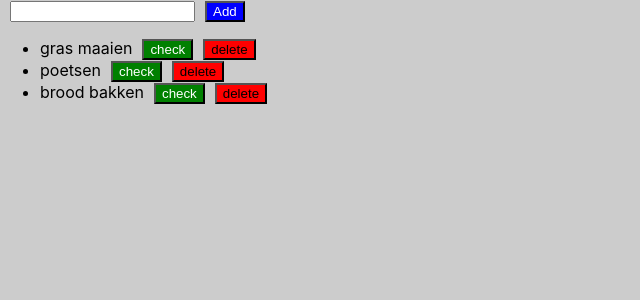
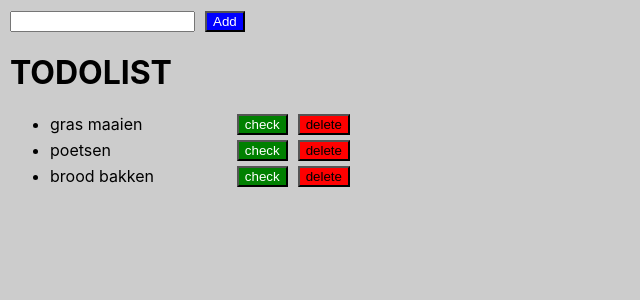
Before and after one commit to Bjorn1973/react_todo_usecontext, a React (Vite) app: page / in a window 1280 px wide. Shown: the top 300 px of the page, without its empty margins (0-640 px from the left). Built offline with nearby package versions, Linux system fonts and the light colour scheme.

Commit message:
a bit of styling2

```diff
--- a/src/App.css
+++ b/src/App.css
@@ -1,16 +1,23 @@
 body {
   background-color: #ccc;
+  padding: 10px;
 }
-.input {
-  margin-left: 10px;
-}
+
 .add {
   background-color: blue;
   color: white;
 }
+h1 {
+  margin-left: ;
+}
 li {
   width: 300px;
   align-content: space-between;
+  margin-bottom: 5px;
+}
+.wrapper {
+  display: flex;
+  justify-content: space-between;
 }
 .checked {
   color: red;
--- a/src/components/TodoListItem.jsx
+++ b/src/components/TodoListItem.jsx
@@ -6,9 +6,11 @@ const TodoListItem = ({ id, name, checked }) => {
 
   return (
     <li className={checked ? 'checked' : ''}>
-      <span>{name}</span>
-      <button className="check" onClick={() => toggleTodo(id)}>{checked ? 'uncheck' : 'check'}</button>
-      <button className="delete" onClick={() => deleteTodo(id)}>delete</button>
+      <span className="wrapper">
+        <span>{name}</span>
+       <button className="check" onClick={() => toggleTodo(id)}>{checked ? 'uncheck' : 'check'}</button>
+       <button className="delete" onClick={() => deleteTodo(id)}>delete</button>
+      </span>
     </li>
   );
 };
--- a/src/components/Todolist.jsx
+++ b/src/components/Todolist.jsx
@@ -7,6 +7,7 @@ const Todolist = () => {
 
   return (
     <>
+      <h1>TODOLIST</h1>
       <ul>
         {todos.map((todo) => (
           <TodoListItem key={todo.id} id={todo.id} checked={todo.checked} name={todo.name} />
```
